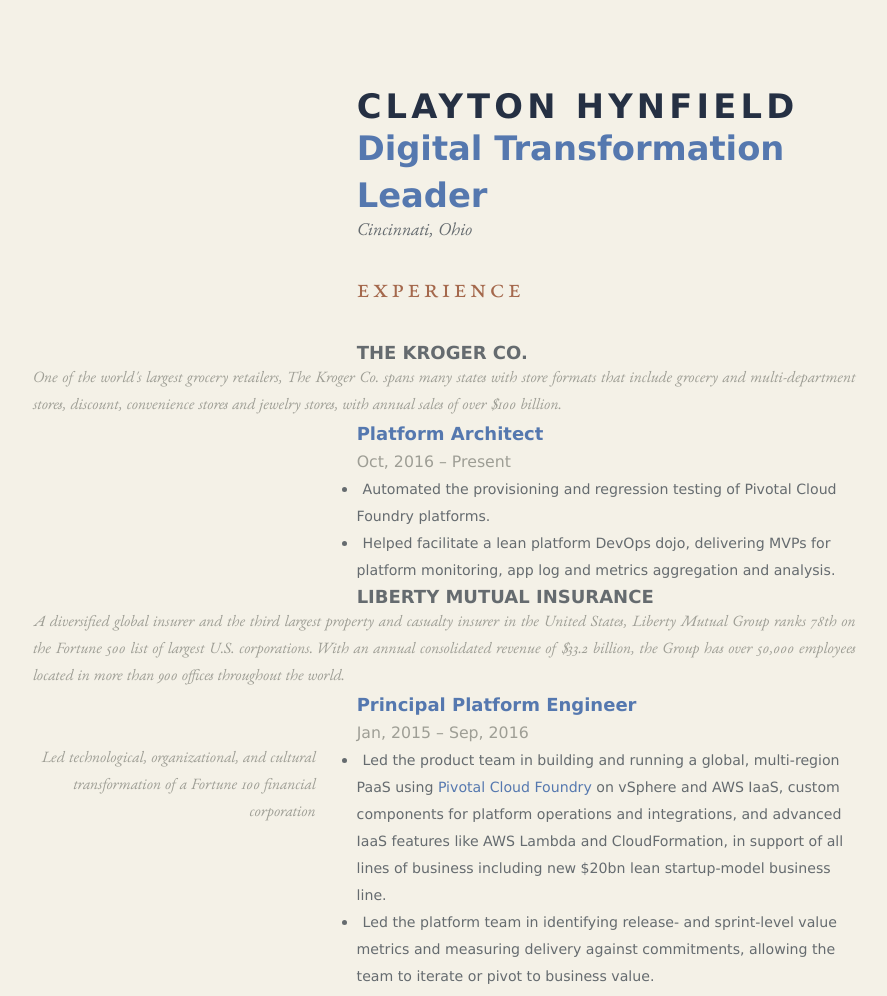
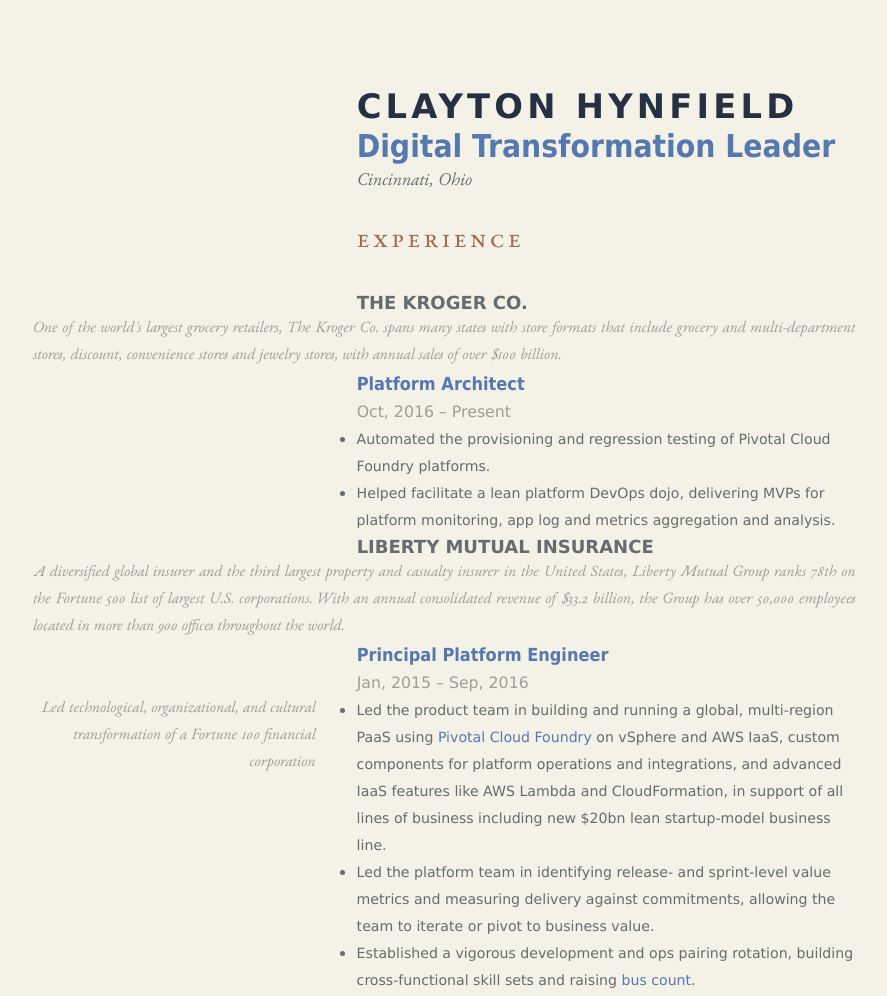
Before and after one commit to clhynfield/resume, a website: page app/index.html in a window 1280 px wide. Shown: the top 996 px of the page, without its empty margins (196-1083 px from the left). Drawn offline with nearby package versions, Linux system fonts and the light colour scheme.

Commit message:
Restyle for visual consistency
- Add DejaVu Sans Condensed for roles
- Shrink headline role for better fit
- Remove list item indentation hack

```diff
--- a/app/styles/large.less
+++ b/app/styles/large.less
@@ -70,7 +70,7 @@
 }
 
 .large, h2 {
-  .lead(1.875em, 2em);
+  .lead(1.75em, 2em);
 }
 
 h3 {
@@ -107,11 +107,6 @@
   padding-left: 0;
 }
 
-main li {
-  list-style: inside;
-  text-indent: -1em;
-}
-
 @media screen {
   body {
     @media (min-width: 61.5em) {
--- a/app/styles/medium.less
+++ b/app/styles/medium.less
@@ -62,7 +62,7 @@
 }
 
 .large, h2 {
-  .lead(1.5em, 1.875em);
+  .lead(1.25em, 1.875em);
 }
 
 h3 {
@@ -99,11 +99,6 @@
   padding-left: 0;
 }
 
-main li {
-  list-style: inside;
-  text-indent: -1em;
-}
-
 @media screen {
   body {
     @media (min-width: 40em) {
--- a/app/styles/personal.less
+++ b/app/styles/personal.less
@@ -2,6 +2,13 @@
     font-family: 'DejaVu Sans';
     src: url('../fonts/DejaVuSans-webfont.woff') format('woff');
     font-weight: normal;
+    font-style: normal;
+}
+
+@font-face {
+    font-family: 'DejaVu Sans Condensed';
+    src: url('../fonts/DejaVuSansCondensed-Bold-webfont.woff') format('woff');
+    font-weight: bold;
     font-style: normal;
 }
 
@@ -40,6 +47,7 @@
 
 h2 {
    color: #5578af;
+   font-family: 'DejaVu Sans Condensed', Helvetica, sans-serif;
 }
 
 h3 {
@@ -61,6 +69,7 @@
 
 h5 {
   color: #5578af;
+  font-family: 'DejaVu Sans Condensed', Helvetica, sans-serif;
 }
 
 address {
--- a/app/styles/print.less
+++ b/app/styles/print.less
@@ -101,7 +101,7 @@
 // }
 
 .large, h2 {
-  .lead(1.5em, 1.875em);
+  .lead(1.25em, 1.875em);
 }
 
 h3 {
@@ -137,8 +137,3 @@
 main ul, ol {
   padding-left: 0;
 }
-
-main li {
-  list-style: inside;
-  text-indent: -1em;
-}
--- a/app/styles/small.less
+++ b/app/styles/small.less
@@ -53,7 +53,7 @@
 }
 
 h2 {
-  .lead(1.5em);
+  .lead(1.25em);
 }
 
 h3 {
```
Also changed, not shown: app/fonts/DejaVuSansCondensed-Bold-webfont.woff (added).
